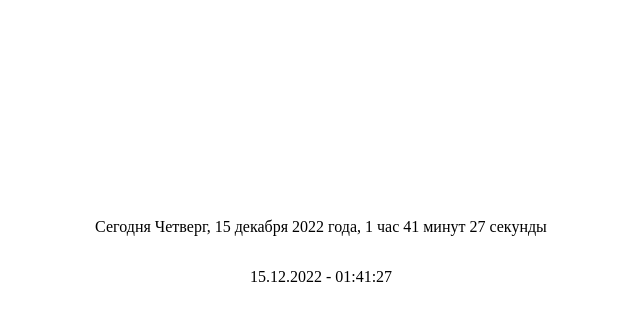
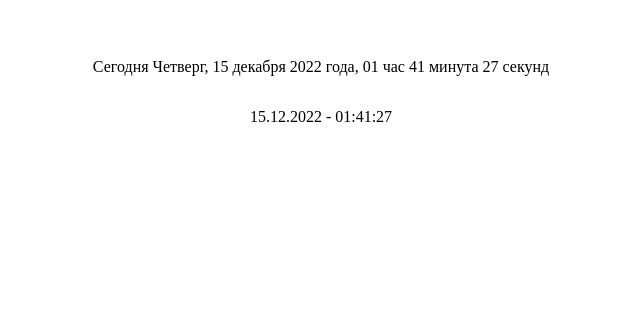
Before and after one commit to olegkrashenkin/gloJS_hard, a plain HTML site: page index.html in a window 1280 px wide. Shown: the part 156-476 px from the top of the page, without its empty margins (319-959 px from the left). Drawn offline with Linux system fonts and the light colour scheme.

Commit message:
Очередные правки

```diff
--- a/script.js
+++ b/script.js
@@ -1,33 +1,53 @@
 'use strict'
 
 let tikTok = () => {
-    const weekDays = ['Воскресение', 'Понедельник', 'Вторник', 'Среда', 'Четверг', 'Пятница', 'Суббота']
-    const months = ['января', 'февраля', 'марта', 'апреля', 'мае', 'июня',
-        'июля', 'августа', 'сентября', 'октября', 'ноября', 'декабря']
     const start = () => {
-        let date = new Date()
         const tmp = document.querySelector('.wrap')
+        const date = new Date()
+        const weekday = date.toLocaleString('ru', { weekday: 'long' })
+        const year = date.toLocaleString('ru', { year: 'numeric' })
+        const dayMonth = date.toLocaleString('ru', { day: 'numeric', month: 'long' })
+        const hour = date.toLocaleString('ru', { hour: 'numeric' })
+        const minute = date.toLocaleString('ru', { minute: 'numeric' })
+        const second = date.toLocaleString('ru', { second: 'numeric' })
+        const fullDate = date.toLocaleString('ru', { day: '2-digit', month: '2-digit', year: 'numeric' })
+        const fullTime = date.toLocaleString('ru', { hour: '2-digit', minute: '2-digit', second: 'numeric' })
+
         tmp.firstElementChild.textContent =
-            `Сегодня ${weekDays[date.getDay()]},
-        ${date.getDate()} ${months[date.getMonth()]} ${date.getFullYear()} года,
-        ${date.getHours()} ${hour(date.getHours())} ${date.getMinutes()} минут ${date.getSeconds()} секунды`
-        tmp.lastElementChild.textContent =
-            `${zeros(date.getDate())}.${zeros(date.getMonth() + 1)}.${date.getFullYear()} -
-        ${zeros(date.getHours())}:${zeros(date.getMinutes())}:${zeros(date.getSeconds())}`
+            `Сегодня ${weekday.charAt(0).toUpperCase() + weekday.slice(1)}, ${dayMonth} ${year} года,
+        ${hour} ${decl(hour, 'hour')} ${minute} ${decl(minute, 'minute')}
+        ${second} ${decl(second, 'second')}`
+
+        tmp.lastElementChild.textContent = `${fullDate} - ${fullTime}`
     }
-    const hour = (hour) => {
-        let tmp = String(hour).slice(-1)
-        switch (true) {
-            case hour >= 5 && hour <= 20 || tmp == 0: return 'часов'
-            case tmp == 1: return 'час'
-            default: return 'часа'
+
+    const decl = (units, flag = 'hour') => {
+        let tmp = String(units).slice(-1)
+        switch (flag) {
+            case 'hour': {
+                switch (true) {
+                    case units >= 5 && units <= 20 || tmp == 0: return 'часов'
+                    case tmp == 1: return 'час'
+                    default: return 'часа'
+                }
+            }
+            case 'minute': {
+                switch (true) {
+                    case units >= 5 && units <= 20 || tmp == 0 || tmp >= 5 && tmp <= 9: return 'минут'
+                    case tmp == 1: return 'минута'
+                    default: return 'минуты'
+                }
+            }
+            case 'second': {
+                switch (true) {
+                    case units >= 5 && units <= 20 || tmp == 0 || tmp >= 5 && tmp <= 9: return 'секунд'
+                    case tmp == 1: return 'секунда'
+                    default: return 'секунды'
+                }
+            }
         }
     }
-    const zeros = (num) => {
-        num = String(num)
-        if (num.length != '2') return `0${num}`
-        return num
-    }
+
     start()
     setInterval(start, 1000)
 }
--- a/style.css
+++ b/style.css
@@ -1,5 +1,5 @@
 .wrap {
-    height: 100vh;
+    height: 60vh;
     display: flex;
     flex-direction: column;
     align-items: center;
```
